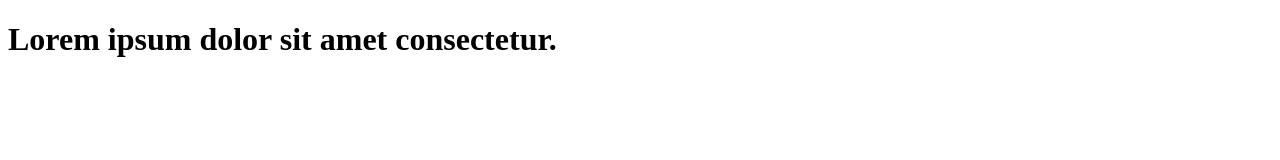
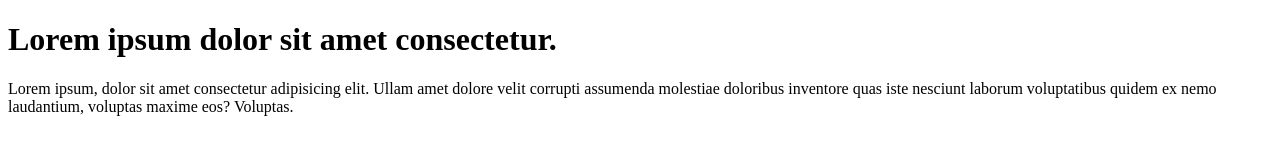
Before and after one commit to AhadAhmed0711/learn-git, a plain HTML site: page index.html in a window 1280 px wide. Drawn offline with Linux system fonts and the light colour scheme.

Commit message:
Add paragraph to code

```diff
--- a/index.html
+++ b/index.html
@@ -7,5 +7,6 @@
 </head>
 <body>
     <h1>Lorem ipsum dolor sit amet consectetur.</h1>
+    <p>Lorem ipsum, dolor sit amet consectetur adipisicing elit. Ullam amet dolore velit corrupti assumenda molestiae doloribus inventore quas iste nesciunt laborum voluptatibus quidem ex nemo laudantium, voluptas maxime eos? Voluptas.</p>
 </body>
 </html>
```
